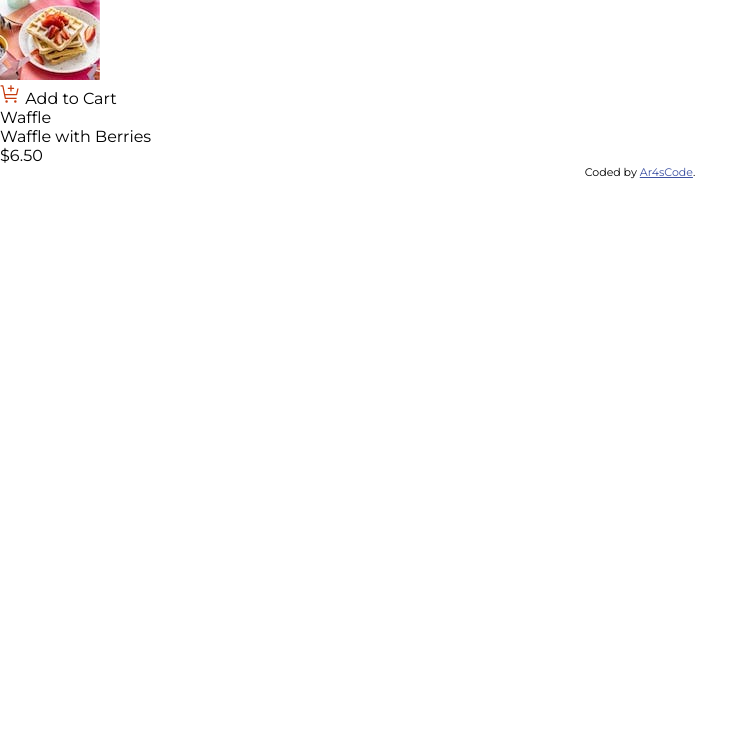
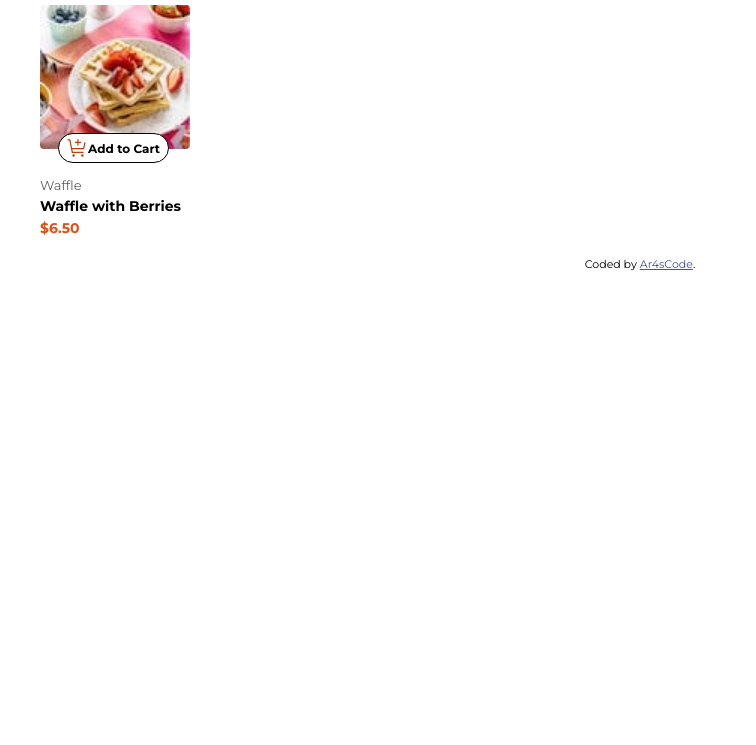
Before and after one commit to MR-AR4S/Product-List, a plain HTML site: page index.html in a window 1280 px wide. Shown: the part 55-800 px from the top of the page, without its empty margins (0-756 px from the left). Drawn offline with Linux system fonts and the light colour scheme.

Commit message:
Add style to products

```diff
--- a/index.html
+++ b/index.html
@@ -22,7 +22,7 @@
 
     <div class="product-container">
       <div class="thumbnail-place">
-        <img src="./assets/images/image-waffle-thumbnail.jpg" alt="Waffle">
+        <img class="thumbnail-img" src="./assets/images/image-waffle-thumbnail.jpg" alt="Waffle">
         <div class="add-to-cart">
           <img src="./assets/images/icon-add-to-cart.svg" alt="">
           Add to Cart
@@ -39,5 +39,7 @@
   <div class="attribution">
     Coded by <a href="#">Ar4sCode</a>.
   </div>
+
+  <script src="./scripts/product.js"></script>
 </body>
 </html>
--- a/styles/product.css
+++ b/styles/product.css
@@ -4,3 +4,55 @@
   box-sizing: border-box;
   font-family: "Montserrat", Arial, Helvetica, sans-serif;
 }
+
+.container {
+  margin: 20px 40px;
+}
+
+.container h1 {
+  margin-bottom: 16px;
+  font-size: 20px;
+}
+
+.thumbnail-place {
+  position: relative;
+  margin-bottom: 24px;
+}
+
+.thumbnail-place .thumbnail-img {
+  border-radius: 4px;
+  width: 150px;
+}
+
+.thumbnail-place .add-to-cart {
+  position: absolute;
+  bottom: -10px;
+  left: 18px;
+  background-color: #fff;
+  font-size: 12px;
+  font-weight: bold;
+  padding: 4px 8px;
+  border-radius: 15px;
+  border: 1px solid #000;
+  display: flex;
+  align-items: center;
+  cursor: pointer;
+}
+
+.product-detail .product-title {
+  font-size: 13px;
+  color: #646060;
+  margin-bottom: 4px;
+}
+
+.product-detail .product-name {
+  font-weight: bold;
+  font-size: 14px;
+  margin-bottom: 4px;
+}
+
+.product-detail .product-price {
+  font-size: 14px;
+  font-weight: bold;
+  color: #e75015;
+}
```
